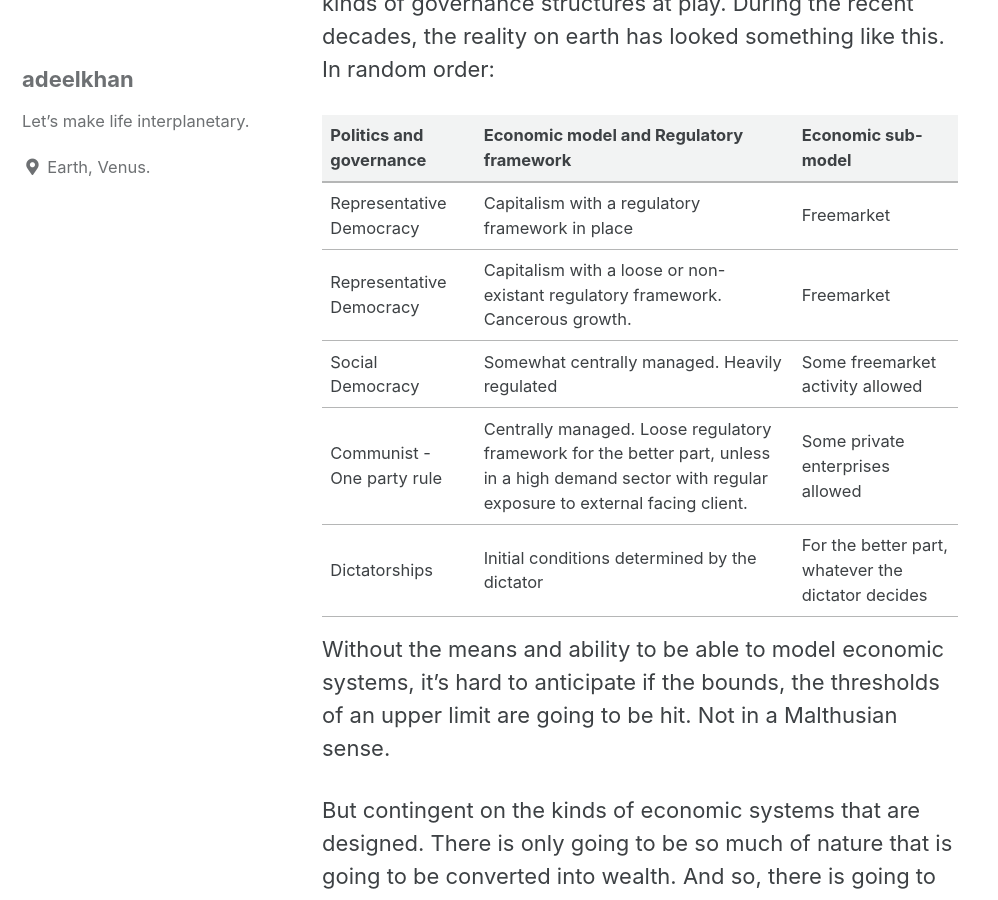
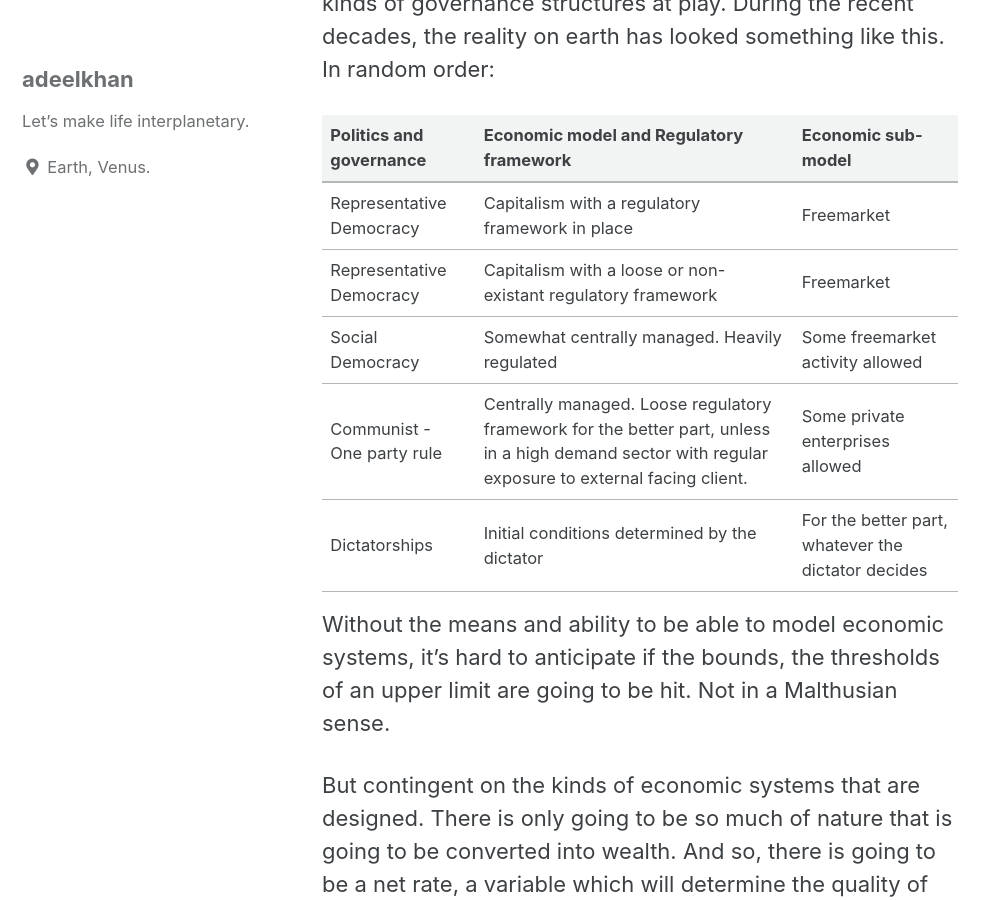
Before and after one commit to stellardreams/stellardreams.github.io, a Jekyll site: the page built from _posts/2020-11-05-What-will-power-growth.md, in a window 1280 px wide and 900 px high, scrolled down 2255 px. Shown: the whole window, without its empty margins (0-998 px from the left). Built offline with Jekyll 4.4.1, drawn with Linux system fonts in a browser that asks for light colours; cached includes are drawn as plain includes.

Commit message:
Update 2020-11-05-What-will-power-growth.md

```diff
--- a/_posts/2020-11-05-What-will-power-growth.md
+++ b/_posts/2020-11-05-What-will-power-growth.md
@@ -26,7 +26,7 @@ Next, from the perspective of the political angle and how different economic sys
 |  Politics and governance | Economic model and Regulatory framework | Economic sub-model |
 | :------------- | :------------- | :------------- |
 | Representative Democracy | Capitalism with a regulatory framework in place | Freemarket |
-| Representative Democracy | Capitalism with a loose or non-existant regulatory framework. Cancerous growth. | Freemarket |
+| Representative Democracy | Capitalism with a loose or non-existant regulatory framework | Freemarket |
 | Social Democracy | Somewhat centrally managed. Heavily regulated | Some freemarket activity allowed |
 | Communist - One party rule | Centrally managed. Loose regulatory framework for the better part, unless in a high demand sector with regular exposure to external facing client. | Some private enterprises allowed |
 | Dictatorships | Initial conditions determined by the dictator | For the better part, whatever the dictator decides |
```
